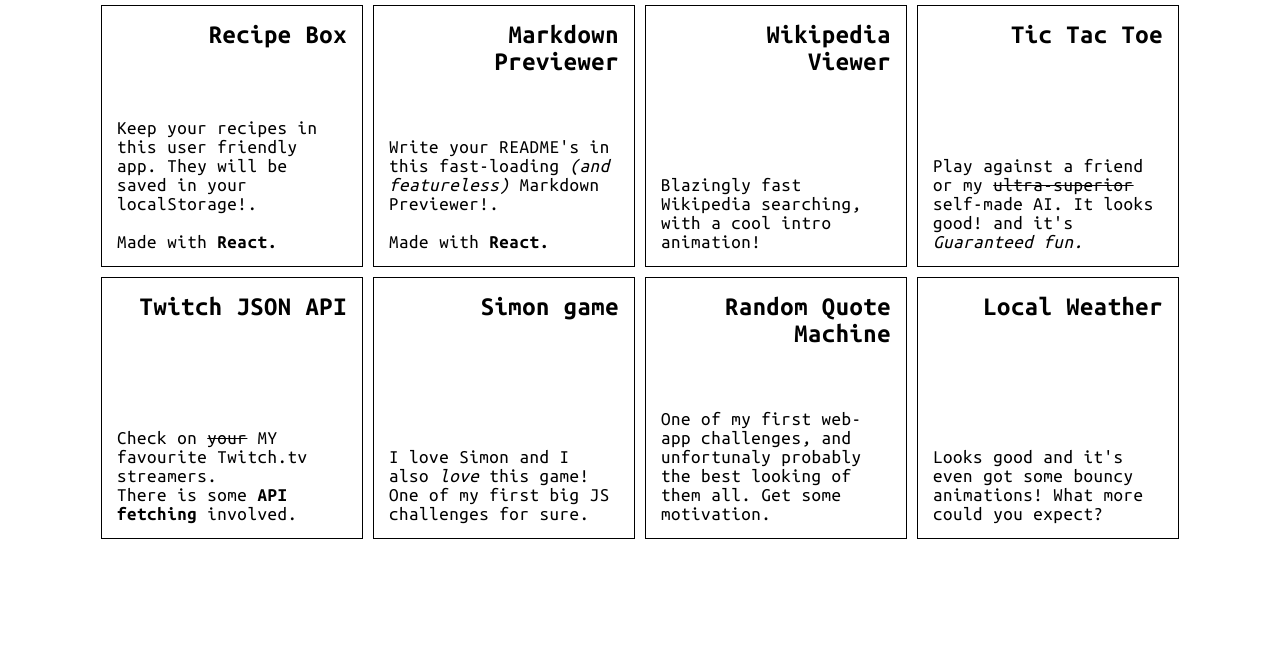
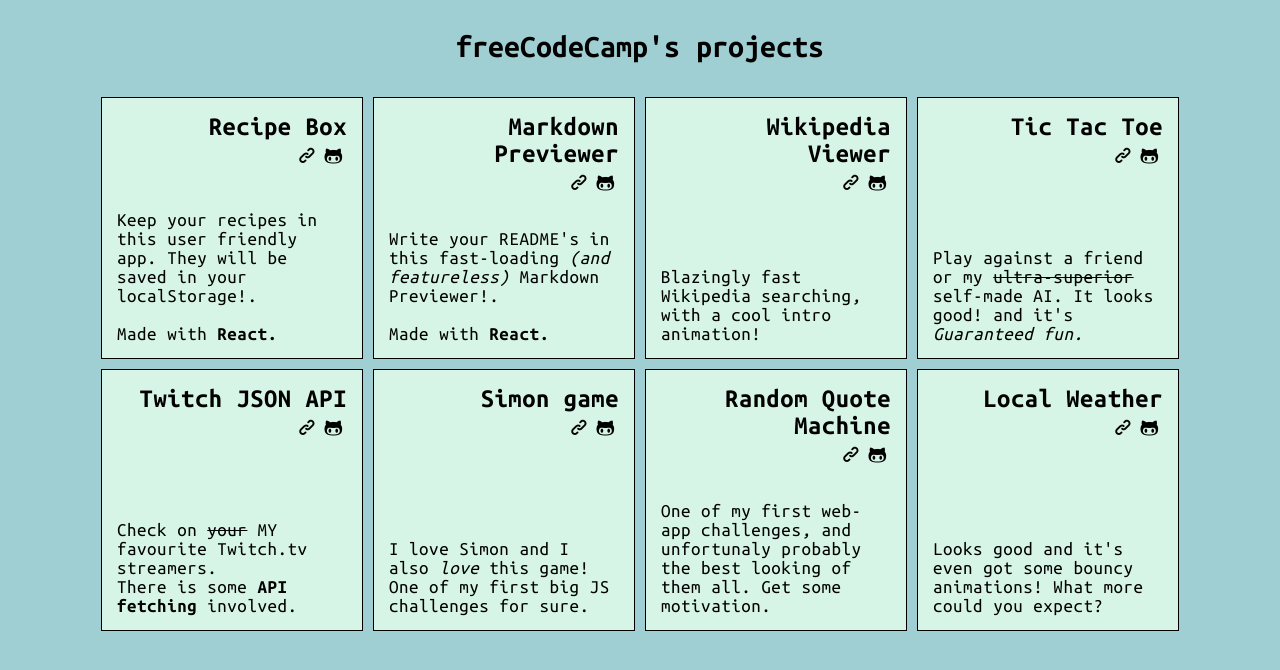
Before and after one commit to mikirobles/portfolio, a website: page www/freecode.html in a window 1280 px wide. Drawn offline with nearby package versions, Linux system fonts and the light colour scheme.

Commit message:
add freecodecamp page

```diff
--- /dev/null
+++ b/www/assets/js/freecode.js
@@ -0,0 +1,95 @@
+var projectsUl = $(".fcc-projects")[0];
+
+var portfolio = [
+    {
+        name: "Recipe Box",
+        description: "Keep your recipes in this user friendly app. They will be saved in your localStorage!. <br> <br>Made with <strong>React.</strong>",
+        links: [{
+            link: "https://erosilk.github.io/recipe-box/"
+        },
+        {
+            github: "https://github.com/erosilk/recipe-box"
+        }]
+    },
+    {
+        name: "Markdown Previewer",
+        description: "Write your README's in this fast-loading <i>(and featureless)</i> Markdown Previewer!. <br> <br> Made with <b>React.</b>",
+        links: [{
+            link: "https://erosilk.github.io/markdown-previewer-build/"
+        },
+        {
+            github: "https://github.com/erosilk/markdown-previewer"
+        }]
+    },
+    {
+        name: "Wikipedia<br>Viewer",
+        description: "Blazingly fast Wikipedia searching, with a cool intro animation!",
+        links: [{
+            link: "https://erosilk.github.io/wikipedia-viewer/"
+        },
+        {
+            github: "https://github.com/erosilk/wikipedia-viewer"
+        }]
+    },
+    {
+        name: "Tic Tac Toe",
+        description: "Play against a friend or my <strike>ultra-superior</strike> self-made AI. It looks good! and it's <i>Guaranteed fun.</i>",
+        links: [{
+            link: "https://erosilk.github.io/tic-tac-toe/"
+        },
+        {
+            github: "https://github.com/erosilk/tic-tac-toe"
+        }]
+    },
+    {
+        name: "Twitch JSON API",
+        description: "Check on <strike>your</strike> MY favourite Twitch.tv streamers. <br> There is some <strong>API fetching</strong> involved.",
+        links: [{
+            link: "https://erosilk.github.io/twitch-json-api/"
+        },
+        {
+            github: "https://github.com/erosilk/twitch-json-api"
+        }]
+    },
+    {
+        name: "Simon game",
+        description: "I love Simon and I also <i>love</i> this game! <br>One of my first big JS challenges for sure.",
+        links: [{
+            link: "https://erosilk.github.io/simon-game/"
+        },
+        {
+            github: "https://github.com/erosilk/simon-game"
+        }]
+    },
+    {
+        name: "Random Quote Machine",
+        description: "One of my first web-app challenges, and unfortunaly probably the best looking of them all. Get some motivation.",
+        links: [{
+            link: "https://erosilk.github.io/random-quote-machine/"
+        },
+        {
+            github: "https://github.com/erosilk/random-quote-machine"
+        }]
+    },
+    {
+        name: "Local Weather",
+        description: "Looks good and it's even got some bouncy animations! What more could you expect?",
+        links: [{
+            link: "https://erosilk.github.io/local-weather/"
+        },
+        {
+            github: "https://github.com/erosilk/local-weather"
+        }]
+    },
+]
+
+portfolio.forEach(el => {
+    var links = "";
+
+    el.links.forEach(obj => {
+        let key = Object.keys(obj)[0];
+        links += '<a rel="noopener" target="_blank" href="' + obj[key] + '"><i class="icon-' + key + '"></i></a>'
+    })
+
+    projectsUl.innerHTML += '<li class="fcc-item"><div class="fcc-itemhead"><p class="fcc-title">' + el.name + '<div class="project-links">' + links + '</div></div><p class="fcc-description">' + el.description + '</div></div></li>';
+})
--- a/www/assets/js/main.js
+++ b/www/assets/js/main.js
@@ -117,10 +117,10 @@
 leftWindow(aboutItem, aboutWindow, "#000", "#2c3e50");
 leftWindow(portfolioItem, portfolioWindow, "#e67e22", "#e67e22");
 
-$(aboutItem).click(function(){
+$(aboutItem).click(function () {
   var aboutImg = document.querySelector(".about-inner img[data-src]");
   aboutImg.setAttribute("src", aboutImg.getAttribute("data-src"));
-  aboutImg.onload = function() {
+  aboutImg.onload = function () {
     aboutImg.removeAttribute("data-src");
   }
 });
@@ -132,9 +132,22 @@
 var portfolio = [
   {
     name: "freeCodeCamp",
-    description: "<p>All kinds of simple web apps. Some are games, others are utilities.</p><p>Made with CSS, JS and <i>love.</i></p><i>Cool presentation coming soon.</i>",
+    description: "<p>All kinds of simple web apps. Some are games, others are utilities.</p><p>Made with CSS, JS and <i>love.</i></p>",
+    links: [ {
+      link: "/freecode.html"
+    },
+    {
+      github: "https://github.com/erosilk/fcc-projects"
+    }]
+  },
+  {
+    name: "mikireader",
+    description: "<p>A simple, server-less .epub reader in your browser</p>",
     links: [{
-      github: "https://github.com/erosilk/fcc-projects"
+      link: "https://erosilk.github.io/mikireader/"
+    },
+    {
+      github: "https://github.com/erosilk/mikireader"
     }]
   },
   {
@@ -279,10 +292,6 @@
       discoTimeOut = setTimeout(toggleColors, 500)
     }
 
-    function bounceText() {
-
-    }
-
   }
 
 }
--- a/www/freecode.html
+++ b/www/freecode.html
@@ -16,45 +16,9 @@
 
     <link href="https://fonts.googleapis.com/css?family=Nunito:600|Ubuntu+Mono:400,700|Permanent+Marker" rel="stylesheet">
 </head>
+<h1>freeCodeCamp's projects</h1>
 <div class="fcc-container">
     <ul class="fcc-projects">
-        <li class="fcc-item">
-            <div class="fcc-itemhead">
-                <p class="fcc-title">Recipe Box</p>
-            </div>
-
-            <p class="fcc-description">Keep your recipes in this user friendly app. They will be saved in your localStorage!. <br> <br>Made with <strong>React.</strong></p>
-        </li>
-
-        <li class="fcc-item">
-            <p class="fcc-title">Markdown Previewer</p>
-            <p class="fcc-description">Write your README's in this fast-loading <i>(and featureless)</i> Markdown Previewer!. <br> <br> Made with <b>React.</b></p>
-        </li>
-        <li class="fcc-item">
-            <p class="fcc-title">Wikipedia<br> Viewer</p>
-            <p class="fcc-description">Blazingly fast Wikipedia searching, with a cool intro animation!</p>
-        </li>
-        <li class="fcc-item">
-            <p class="fcc-title">Tic Tac Toe</p>
-            <p class="fcc-description">Play against a friend or my <strike>ultra-superior</strike> self-made AI. It looks good! and it's <i>Guaranteed fun.</i></p>
-        </li>
-        <li class="fcc-item">
-            <p class="fcc-title">Twitch JSON API</p>
-            <p class="fcc-description">Check on <strike>your</strike> MY favourite Twitch.tv streamers. <br> There is some <strong>API fetching</strong> involved.</p>
-        </li>
-        <li class="fcc-item">
-            <p class="fcc-title">Simon game</p>
-            <p class="fcc-description">I love Simon and I also <i>love</i> this game! <br>One of my first big JS challenges for sure.</p>
-        </li>
-        <li class="fcc-item">
-            <p class="fcc-title">Random Quote Machine</p>
-            <p class="fcc-description">One of my first web-app challenges, and unfortunaly probably the best looking of them all. Get some motivation.</p>
-        </li>
-        <li class="fcc-item">
-            <p class="fcc-title">Local Weather</p>
-            <p class="fcc-description">Looks good and it's even got some bouncy animations! What more could you expect?</p>
-        </li>
-
     </ul>
 </div>
 
@@ -63,8 +27,5 @@
 
 </body>
 <script src="https://cdnjs.cloudflare.com/ajax/libs/jquery/3.2.1/jquery.min.js"></script>
-<script src="assets/js/anime.min.js"></script>
-<script src="https://cdnjs.cloudflare.com/ajax/libs/howler/2.0.4/howler.min.js"></script>
-<script src="assets/js/main.js"></script>
-
+<script src="assets/js/freecode.js"></script>
 </html>
--- a/www/scss/freecode.scss
+++ b/www/scss/freecode.scss
@@ -1,10 +1,20 @@
+body {
+    background-color: #A0CFD3;
+}
+
 p {
     margin: 0;
     padding: 0;
 }
 
+h1 {
+    text-align: center;
+    margin: 30px 0;
+}
+
 .fcc-item {
     display: flex;
+    background-color: #D6F5E6;
     flex-direction: column; //text-align: justify;
     justify-content: space-between;
     width: 230px;
@@ -12,6 +22,18 @@
     padding: 15px;
     border: 1px solid black;
     margin: 5px;
+    box-shadow: 0px 0px 0px 0px black;
+    transition: 0.15s ease all;
+    &:hover {
+        background-color: #B4EDD2;
+        box-shadow: -6px 5px 0px 0px black;
+        &>p {
+            color: #4E5345;
+        }
+        &>.fcc-title {
+            color: #3D3739;
+        }
+    }
 }
 
 .fcc-title {
@@ -28,3 +50,8 @@
         width: auto;
     }
 }
+
+.project-links {
+    margin-top: 6px;
+    text-align: right;
+}
--- a/www/scss/master.scss
+++ b/www/scss/master.scss
@@ -19,9 +19,14 @@
     transition: 1s ease all;
 }
 
+h1 {
+    font-family: Ubuntu Mono;
+}
+
 p,
 li,
-h3 {
+h3,
+{
     font-family: Ubuntu Mono;
     font-size: 19px;
     letter-spacing: 0.53px;
@@ -73,8 +78,7 @@
     width: 600px;
     height: 600px;
     transform: translateX(-32%);
-    position: absolute;
-    //visibility: hidden;
+    position: absolute; //visibility: hidden;
     display: none;
     opacity: 0;
     background-color: black;
@@ -95,7 +99,6 @@
     }
 }
 
-
 .menu {
     position: absolute;
 }
@@ -104,14 +107,12 @@
     bottom: 0;
     right: 0;
     transform: translateX(120%) translateY(-100%);
-
 }
 
 .container *:nth-child(2) .menu {
     bottom: 0;
     left: 0;
     transform: translateX(-120%) translateY(-85%);
-
     span:first-child {
         cursor: pointer;
     }
@@ -169,7 +170,7 @@
 }
 
 .portfolio-inner {
-    background-color:#F2F1EF;
+    background-color: #F2F1EF;
     color: black;
     overflow-y: auto;
     z-index: 2;
@@ -204,7 +205,6 @@
     flex-direction: column;
     width: 100%;
     text-align: right;
-
     div {
         margin-top: 10px;
     }
```
Also changed, not shown: www/css/freecode.css, www/css/master.css.
